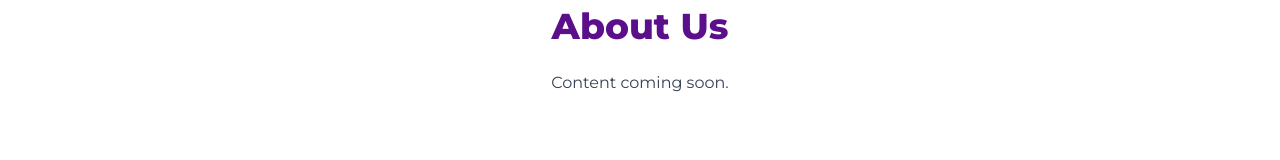
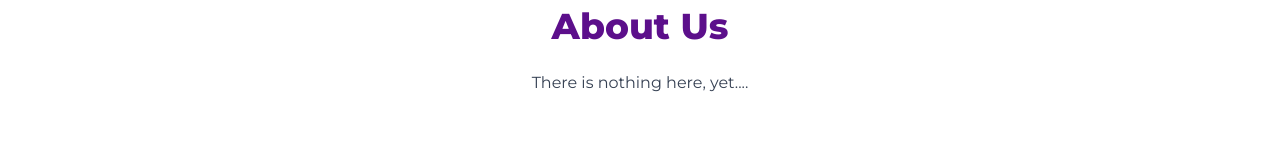
Before and after one commit to bhuddlez2/HarborSafeProject, a Next.js app in the folder frontend/: page /about in a window 1280 px wide. Shown: the part 164-324 px from the top of the page. Built offline with nearby package versions, Linux system fonts and the light colour scheme.

Commit message:
text changes

```diff
--- a/frontend/src/app/about/page.js
+++ b/frontend/src/app/about/page.js
@@ -8,7 +8,7 @@ export default function About() {
         <div className="max-w-7xl mx-auto">
           <h1 className="text-brand text-4xl font-semibold text-center mb-6">About Us</h1>
           <p className="text-gray-700 text-center leading-relaxed">
-            Content coming soon.
+            There is nothing here, yet....
           </p>
         </div>
       </section>
--- a/frontend/src/app/get-support/page.js
+++ b/frontend/src/app/get-support/page.js
@@ -7,7 +7,7 @@ export default function GetSupport() {
         <div className="max-w-7xl mx-auto">
           <h1 className="text-brand text-4xl font-semibold text-center mb-6">Get Support</h1>
           <p className="text-gray-700 text-center leading-relaxed">
-            Content coming soon.
+            There is nothing here, yet....
           </p>
         </div>
       </section>
--- a/frontend/src/app/give-support/page.js
+++ b/frontend/src/app/give-support/page.js
@@ -7,7 +7,7 @@ export default function GiveSupport() {
         <div className="max-w-7xl mx-auto">
           <h1 className="text-brand text-4xl font-semibold text-center mb-6">Give Support</h1>
           <p className="text-gray-700 text-center leading-relaxed">
-            Content coming soon.
+            There is nothing here, yet....
           </p>
         </div>
       </section>
--- a/frontend/src/app/resources/page.js
+++ b/frontend/src/app/resources/page.js
@@ -7,7 +7,7 @@ export default function Resources() {
         <div className="max-w-7xl mx-auto">
           <h1 className="text-brand text-4xl font-semibold text-center mb-6">Resources</h1>
           <p className="text-gray-700 text-center leading-relaxed">
-            Content coming soon.
+            There is nothing here, yet....
           </p>
         </div>
       </section>
```
